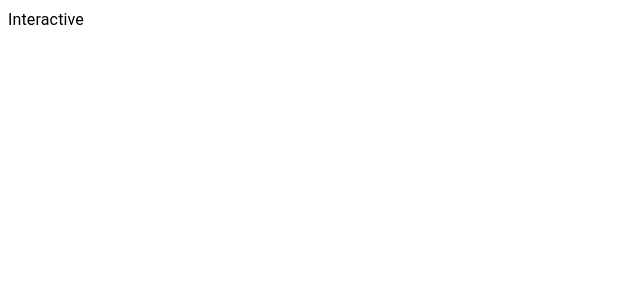
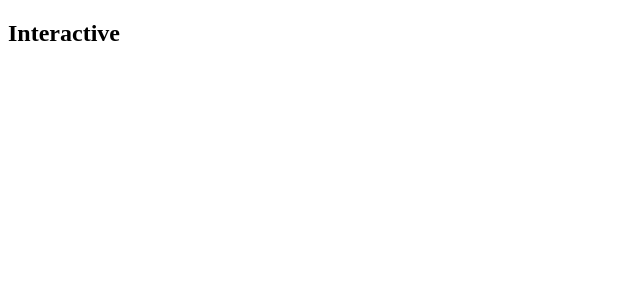
Before and after one commit to BudakovDmitry/learn-words, a React app: page /interactive in a window 1280 px wide. Shown: the top 300 px of the page, without its empty margins (0-640 px from the left). Built offline with nearby package versions, Linux system fonts and the light colour scheme.

Commit message:
Remove Mui

```diff
--- a/package.json
+++ b/package.json
@@ -11,9 +11,6 @@
     "deploy": "gh-pages -d dist"
   },
   "dependencies": {
-    "@emotion/react": "^11.10.4",
-    "@emotion/styled": "^11.10.4",
-    "@mui/material": "^5.10.6",
     "react": "^18.2.0",
     "react-dom": "^18.2.0",
     "react-hook-form": "^7.36.1",
--- a/src/pages/Home/index.jsx
+++ b/src/pages/Home/index.jsx
@@ -1,7 +1,5 @@
-import { Typography } from '@mui/material'
-
 const Home = () => {
-  return <Typography>Home</Typography>
+  return <h2>Home</h2>
 }
 
 export default Home
--- a/src/pages/Interactive/index.jsx
+++ b/src/pages/Interactive/index.jsx
@@ -1,7 +1,5 @@
-import { Typography } from '@mui/material'
-
 const Interactive = () => {
-  return <Typography>Interactive</Typography>
+  return <h2>Interactive</h2>
 }
 
 export default Interactive
--- a/src/pages/NewWords/index.jsx
+++ b/src/pages/NewWords/index.jsx
@@ -1,7 +1,5 @@
-import { Typography } from '@mui/material'
-
 const NewWords = () => {
-  return <Typography>NewWords</Typography>
+  return <h2>NewWords</h2>
 }
 
 export default NewWords
--- a/src/pages/Results/index.jsx
+++ b/src/pages/Results/index.jsx
@@ -1,7 +1,5 @@
-import { Typography } from '@mui/material'
-
 const Results = () => {
-  return <Typography>Results</Typography>
+  return <h2>Results</h2>
 }
 
 export default Results
```
Also changed, not shown: 1 other file (tests, documents, lock files or other folders).
